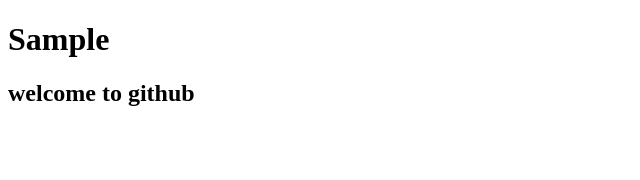
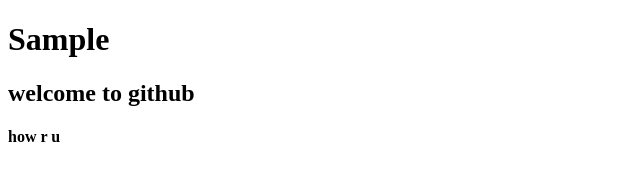
Before and after one commit to KeerthikaRajendran1985/Magic, a plain HTML site: page index.html in a window 1280 px wide. Shown: the full height of the page, 0-640 px from the left. Drawn offline with Linux system fonts and the light colour scheme.

Commit message:
Update index.html

```diff
--- a/index.html
+++ b/index.html
@@ -8,5 +8,6 @@
 <body>
     <h1>Sample</h1>
     <h2>welcome to github</h2>
+    <h4>how r u</h4>
 </body>
 </html>
```
